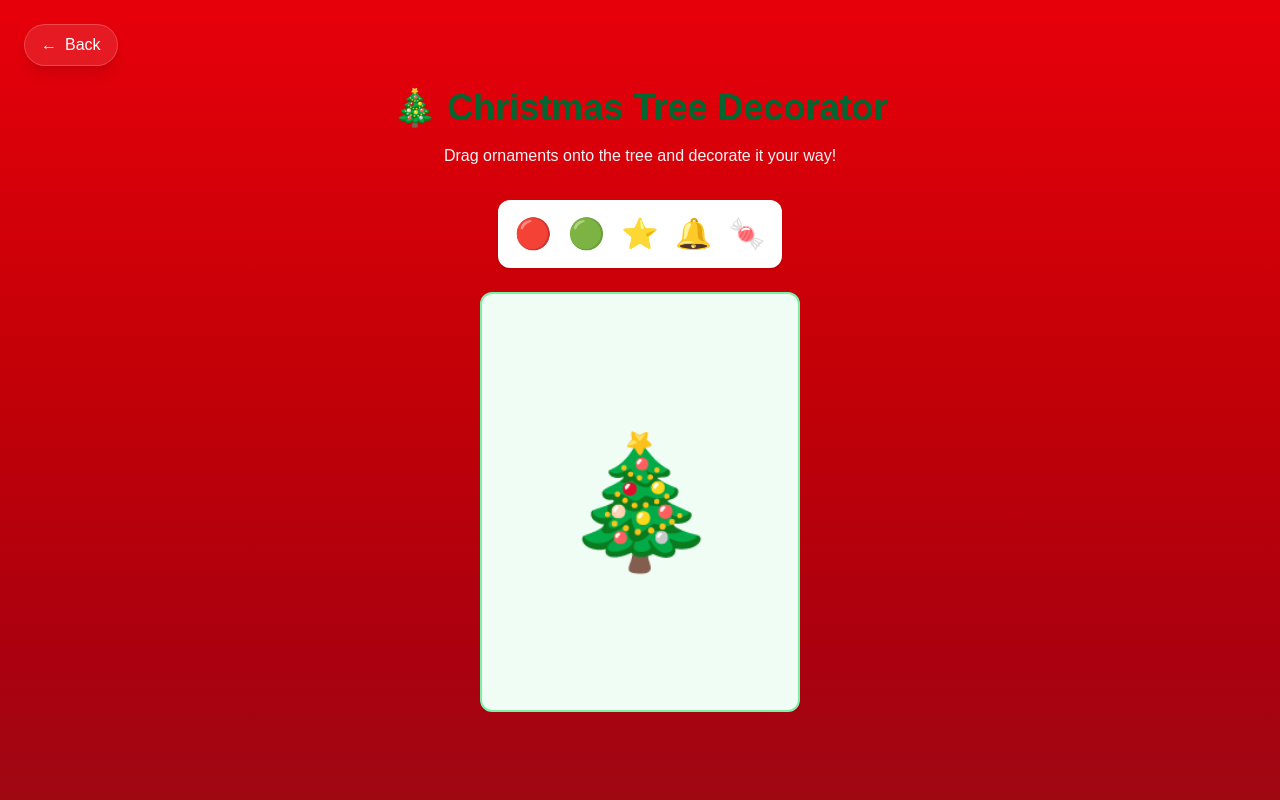
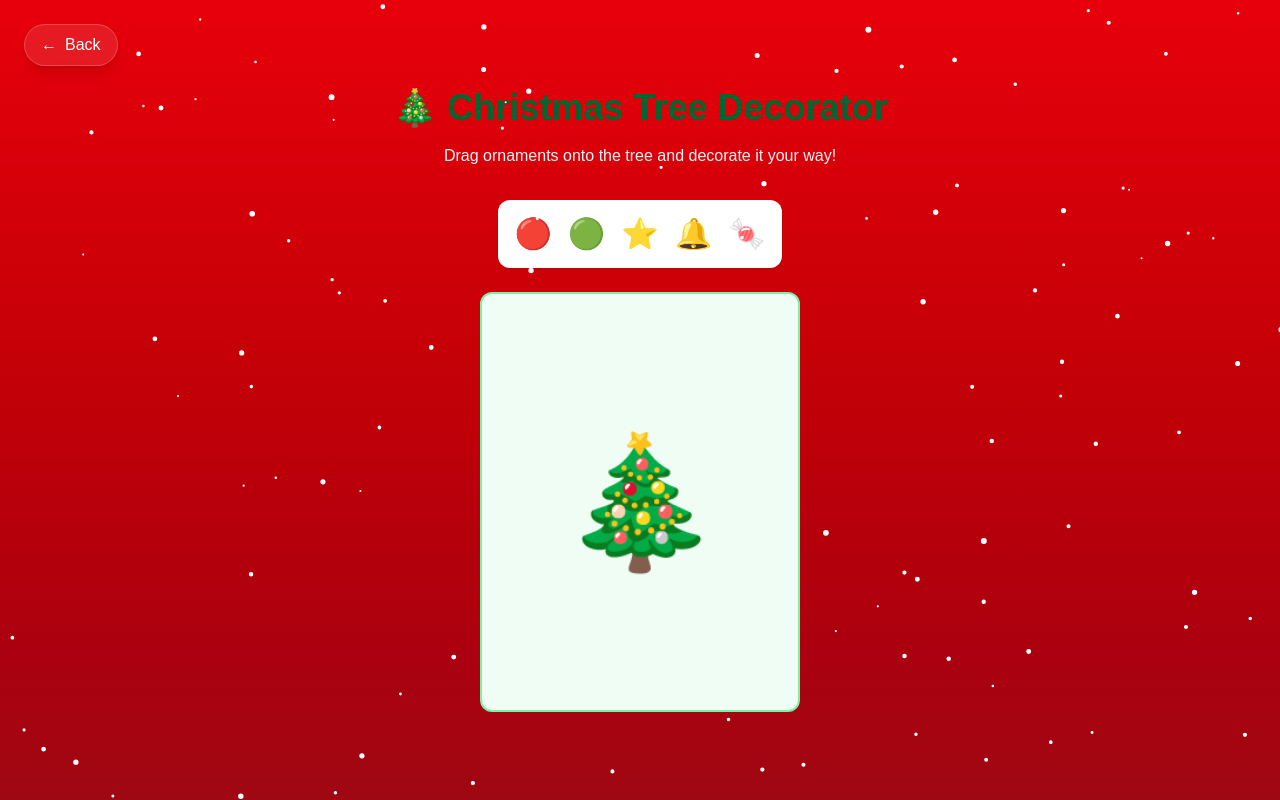
Before and after one commit to Mbiydzenyuy3/santas-magic-hub, a Next.js app: page /magic/tree-decorator in a window 1280 px wide. Built offline with nearby package versions, Linux system fonts and the light colour scheme.

Commit message:
added the snowfall to the christmas tree decorator feature

```diff
--- a/app/magic/tree-decorator/page.tsx
+++ b/app/magic/tree-decorator/page.tsx
@@ -4,7 +4,7 @@ import OrnamentPalette from "@/components/OrnamentPalette";
 import TreeCanvas from "@/components/TreeCanvas";
 import Link from "next/link";
 import { useEffect } from "react";
-// import  RealSnowfall from "@/components/RealSnowfall";
+import RealSnowfall from "@/components/Snow";
 
 export default function TreeDecoratorPage() {
   useEffect(() => {
@@ -17,9 +17,9 @@ export default function TreeDecoratorPage() {
 
   return (
     <div className='min-h-screen relative bg-gradient-to-b from-red-600 via-red-700 to-red-800 text-white overflow-hidden selection:bg-yellow-200 selection:text-red-900 p-6 flex flex-col items-center py-16 px-6'>
-       {/* <div className="fixed inset-0 pointer-events-none z-0">
-              <RealSnowfall />
-            </div> */}
+      <div className='fixed inset-0 pointer-events-none z-0'>
+        <RealSnowfall />
+      </div>
       <div className='absolute top-6 left-6 z-20'>
         <Link
           href='/magic'
```
